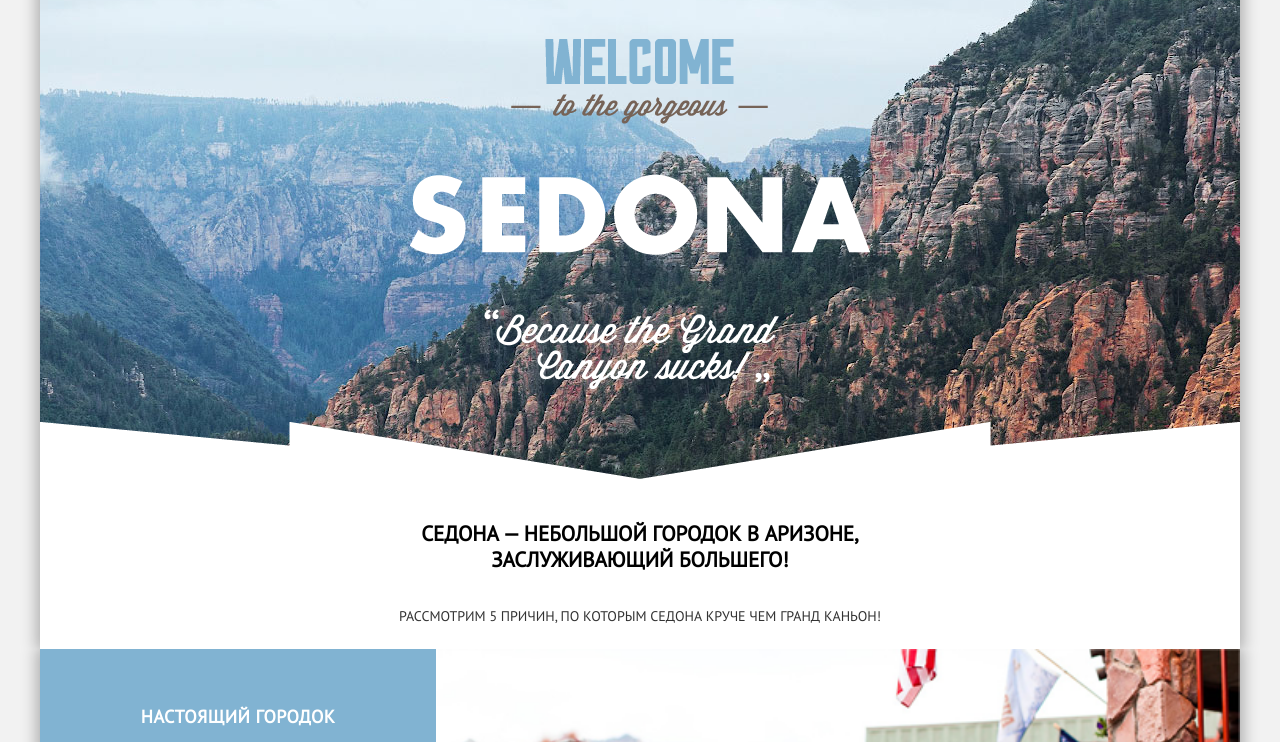
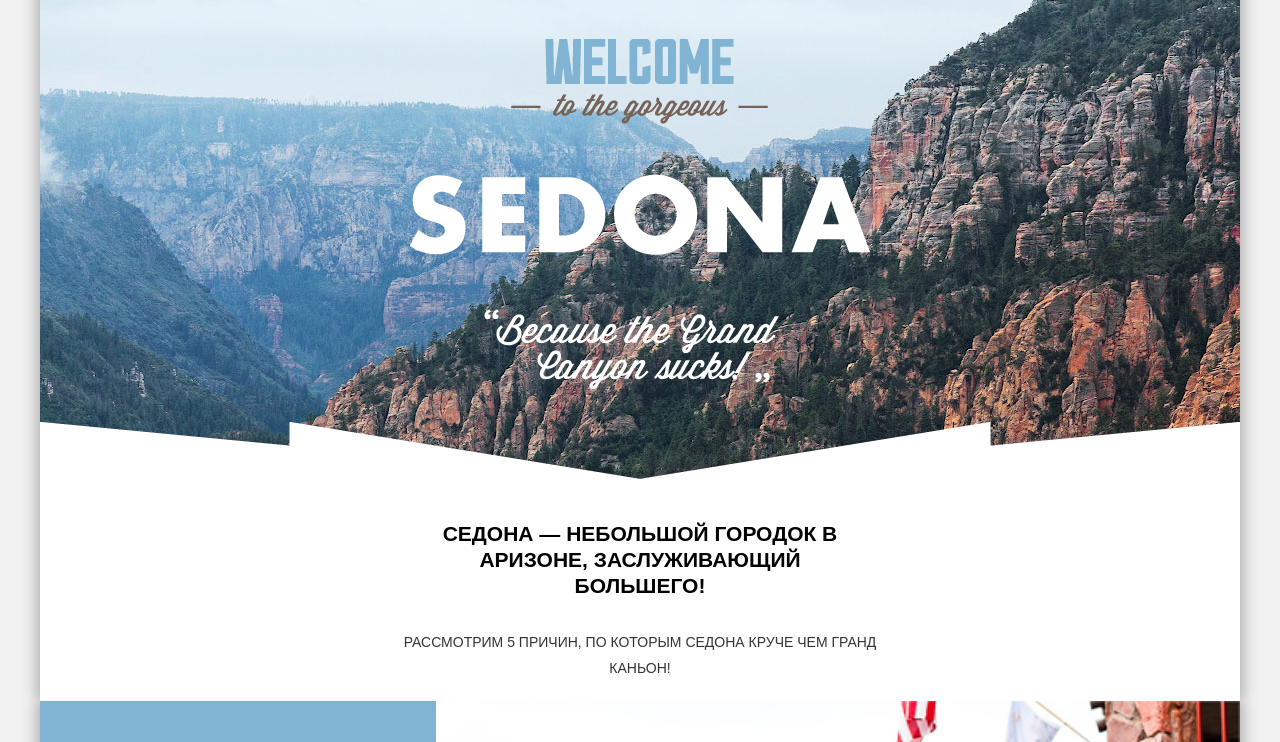
Before and after one commit to 4antii/4antii.github.io, a plain HTML site: page index.html in a window 1280 px wide. Shown: the part 99-841 px from the top of the page. Drawn offline with nearby package versions, Linux system fonts and the light colour scheme; a script that the page names is missing.

Commit message:
Update index.html

```diff
--- a/index.html
+++ b/index.html
@@ -4,7 +4,6 @@
     <meta charset="UTF-8">
     <title>Sedona</title>
     <link rel="stylesheet" href="css/style.css">
-    <link href="https://fonts.googleapis.com/css?family=PT+Sans" rel="stylesheet">
 </head>
 <body>
 <header class="nav">
```
